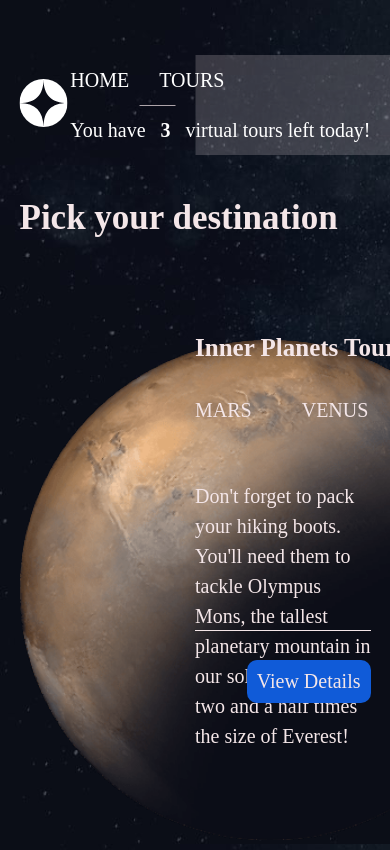
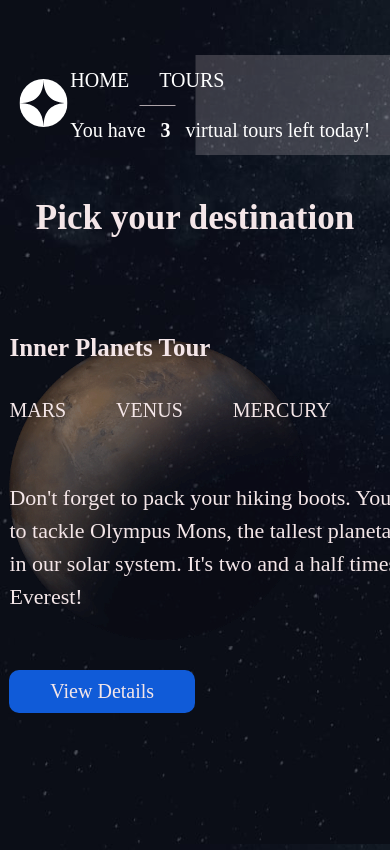
Before and after one commit to luxury-cruise-tour/luxuryCruiseTour, a React (Create React App) app: page /tours in a window 390 px wide. Shown: the top 850 px of the page. Built offline with nearby package versions, Linux system fonts and the light colour scheme; a web font is replaced by a local one.

Commit message:
Adjusted some styling for media queries for tours component

```diff
--- a/src/App.css
+++ b/src/App.css
@@ -262,7 +262,7 @@ body{
   position: absolute;
   left: -100%;
   top: -50px;
-  height: 500px;
+  height: 400px;
   z-index: -10;
 }
 
@@ -277,14 +277,14 @@ body{
   left: 0;
   line-height: 1.5;
   height: 150px;
-  padding-bottom: 100px;
+  padding-bottom: 200px;
   border-bottom: 1px solid #f4e6e8;
 }
 
 .tours-container button{
   position: absolute;
   right: 0;
-  top: 270px;
+  top: 350px;
   cursor: pointer;
   font-family: inherit;
   border: none;
@@ -298,6 +298,41 @@ body{
 .tours-container button:hover{
   background-color: #f4e6e8;
   color: #105bd8;
+}
+
+@media (max-width:900px){
+
+  .tours{
+    display: flex;
+    flex-direction: column;
+    justify-content: unsafe;
+    align-items: center;
+  }
+
+  .tours-layout{
+    left:0;
+  }
+
+  .tours-image {
+    left: 0;
+    opacity: .2;
+    height: 300px;
+  }
+
+  .tours-description{
+    position: absolute;
+    line-height: 1.5;
+    width: 500px;
+    padding-bottom: 100px;
+    border-bottom: none;
+    font-size: 22px;
+  }
+
+  .tours-container button{
+    left: 0;
+    top: 280px;
+  }
+
 }
 
 /* Error styles */
```
